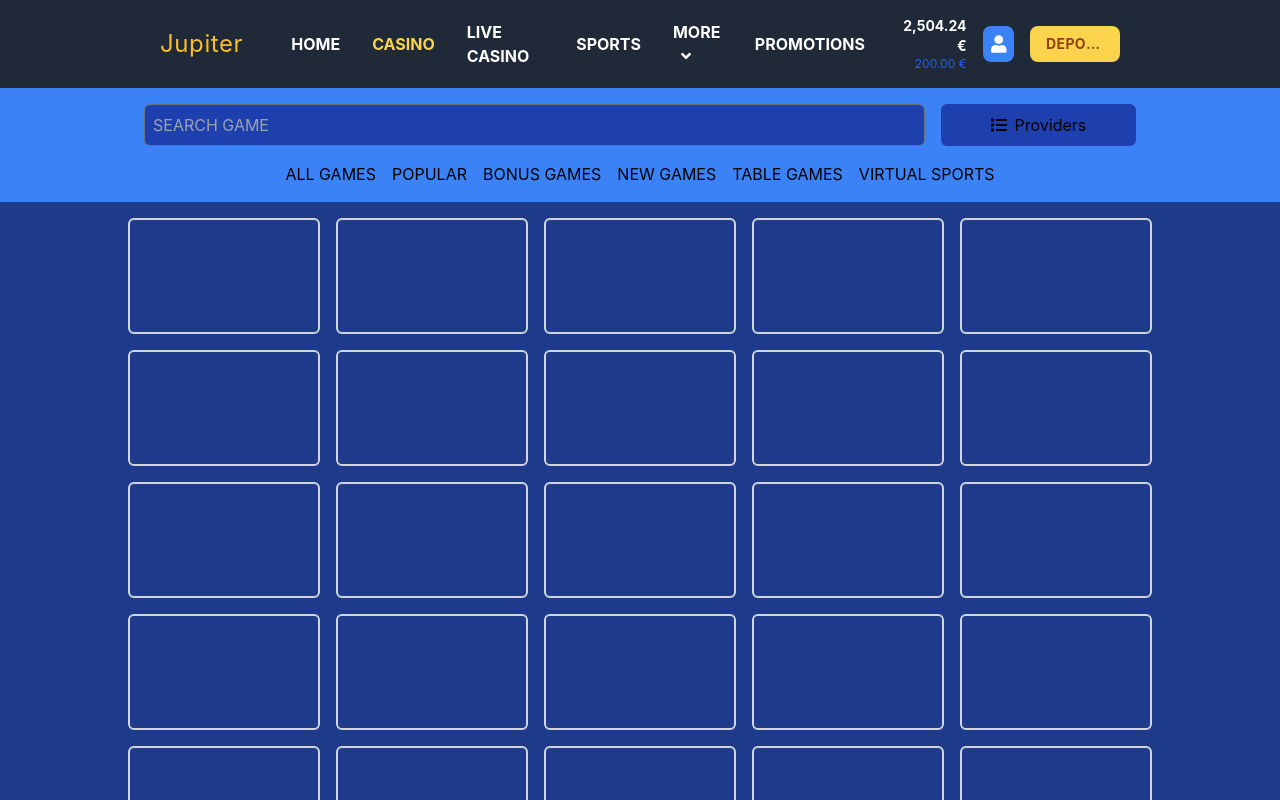
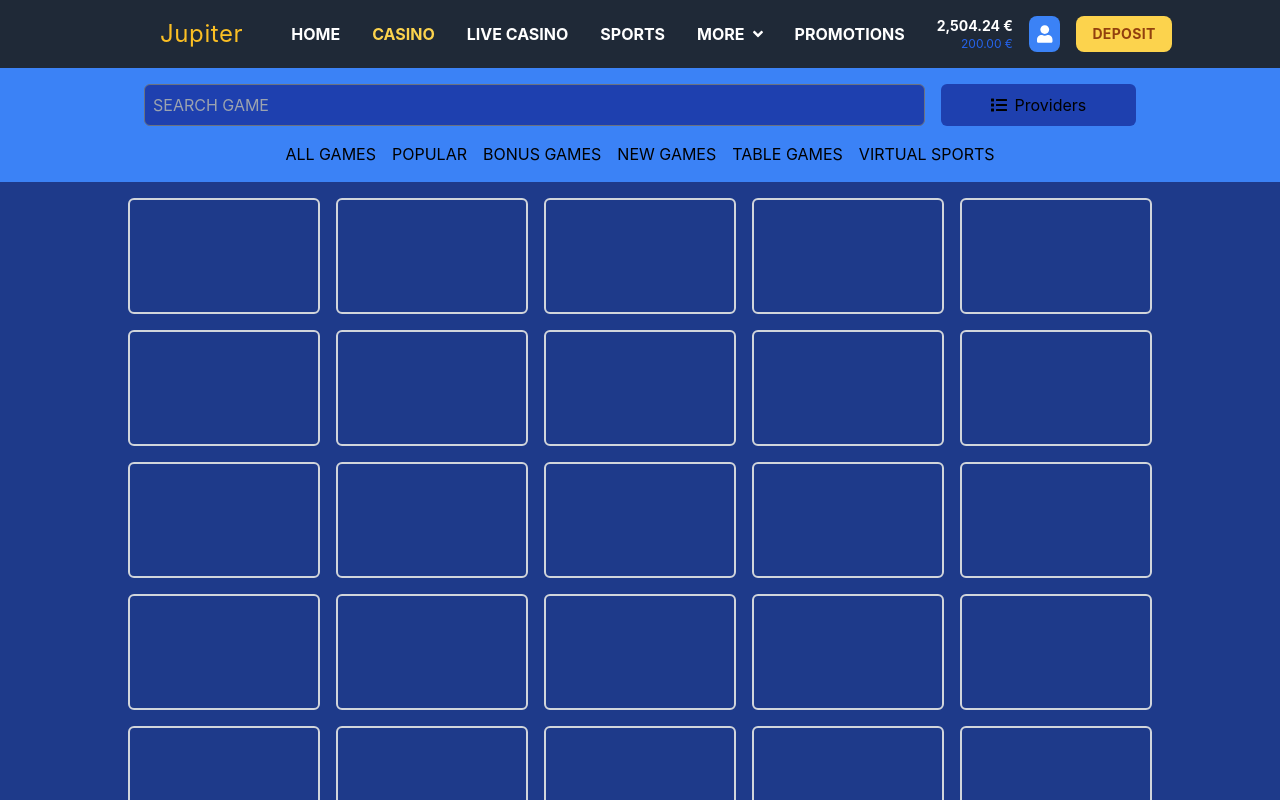
Before and after one commit to MenKNas/jupister-dummy-layout, a React (Create React App) app: page /casino in a window 1280 px wide. Shown: the top 800 px of the page. Built offline with nearby package versions, Linux system fonts and the light colour scheme.

Commit message:
adjust header with useWindowSize hook

```diff
--- /dev/null
+++ b/src/components/Layout/Header/LanguageSelector.js
@@ -0,0 +1,22 @@
+import * as React from "react";
+import { FontAwesomeIcon } from "@fortawesome/react-fontawesome";
+import { faCaretDown } from "@fortawesome/free-solid-svg-icons";
+
+const supportedLanguages = ["EN", "DE", "ES"];
+
+export default function LanguageSelector() {
+  return (
+    <div className="relative">
+      <button>
+        <span>
+          Initial Language <FontAwesomeIcon icon={faCaretDown} />
+        </span>
+      </button>
+      <div>
+        {supportedLanguages.map((lang) => (
+          <button className="text-white"> {lang} </button>
+        ))}
+      </div>
+    </div>
+  );
+}
--- a/src/components/Layout/Header/index.js
+++ b/src/components/Layout/Header/index.js
@@ -5,6 +5,7 @@ import { faBars, faAngleDown, faUser } from "@fortawesome/free-solid-svg-icons";
 import { isMobile } from "react-device-detect";
 import { SideBar } from "./SideBar";
 import MainButton from "../../Buttons/MainButton";
+import useWindowSize from "../../../hooks/useWindowSize";
 
 const authenticatedUser = true;
 
@@ -56,7 +57,9 @@ function RegisteredHeaderButtons() {
   return (
     <div className="flex flex-row items-center space-x-4">
       <div className="flex flex-col text-right">
-        <h4 className="font-bold text-white text-sm">2,504.24 &euro;</h4>
+        <h4 className="font-bold text-white text-sm truncate">
+          2,504.24 &euro;
+        </h4>
         <span className="text-blue-600 text-xs">200.00 &euro;</span>
       </div>
       <FontAwesomeIcon
@@ -71,7 +74,7 @@ function RegisteredHeaderButtons() {
 
 function DesktopHeader() {
   return (
-    <div className="flex justify-between items-center py-4 px-40 bg-gray-800">
+    <div className="flex justify-between items-center py-4 lg:px-10 xl:px-40 bg-gray-800">
       <div className="flex justify-between space-x-4 items-center">
         <div>
           <span className="text-yellow-400 text-2xl tracking-wide">
@@ -79,12 +82,12 @@ function DesktopHeader() {
           </span>
         </div>
         <div className="hidden lg:flex items-center uppercase px-4 text-white font-bold">
-          <span className="px-4">
+          <span className="px-4 truncate">
             <NavLink to="/" activeClassName="text-yellow-300" exact={true}>
               Home
             </NavLink>
           </span>
-          <span className="px-4">
+          <span className="px-4 truncate">
             <NavLink
               to="/casino"
               activeClassName="text-yellow-300"
@@ -93,7 +96,7 @@ function DesktopHeader() {
               Casino
             </NavLink>
           </span>
-          <span className="px-4">
+          <span className="px-4 truncate">
             <NavLink
               to="/livecasino"
               activeClassName="text-yellow-300"
@@ -102,7 +105,7 @@ function DesktopHeader() {
               Live Casino
             </NavLink>
           </span>
-          <span className="px-4">
+          <span className="px-4 truncate">
             <NavLink
               to="/sports"
               activeClassName="text-yellow-300"
@@ -111,7 +114,7 @@ function DesktopHeader() {
               Sports
             </NavLink>
           </span>
-          <span className="px-4">
+          <span className="px-4 truncate">
             <NavLink
               to="/livecasino"
               activeClassName="text-yellow-300"
@@ -123,7 +126,7 @@ function DesktopHeader() {
               </span>
             </NavLink>
           </span>
-          <span className="px-4">
+          <span className="px-4 truncate">
             <NavLink
               to="/promotions"
               activeClassName="text-yellow-300"
@@ -146,7 +149,10 @@ function DesktopHeader() {
 }
 
 function Header() {
-  return isMobile ? <MobileHeader /> : <DesktopHeader />;
+  const windowSize = useWindowSize();
+  const { width, height } = windowSize;
+
+  return width < 1025 ? <MobileHeader /> : <DesktopHeader />;
 }
 
 export default Header;
--- /dev/null
+++ b/src/hooks/useWindowSize.js
@@ -0,0 +1,32 @@
+import * as React from "react";
+
+export default function useWindowSize() {
+  // Initialize state with undefined width/height so server and client renders match
+  // Learn more here: https://joshwcomeau.com/react/the-perils-of-rehydration/
+  const [windowSize, setWindowSize] = React.useState({
+    width: undefined,
+    height: undefined,
+  });
+
+  React.useEffect(() => {
+    // Handler to call on window resize
+    function handleResize() {
+      // Set window width/height to state
+      setWindowSize({
+        width: window.innerWidth,
+        height: window.innerHeight,
+      });
+    }
+
+    // Add event listener
+    window.addEventListener("resize", handleResize);
+
+    // Call handler right away so state gets updated with initial window size
+    handleResize();
+
+    // Remove event listener on cleanup
+    return () => window.removeEventListener("resize", handleResize);
+  }, []); // Empty array ensures that effect is only run on mount
+
+  return windowSize;
+}
```
